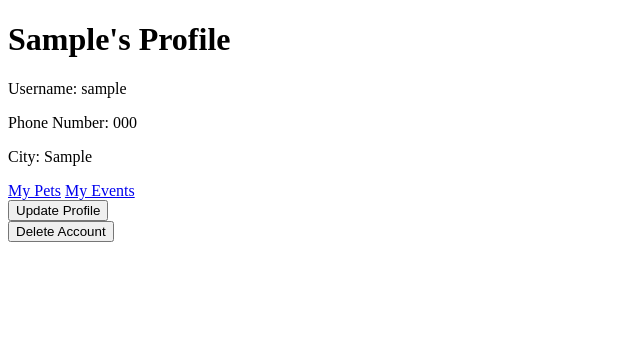
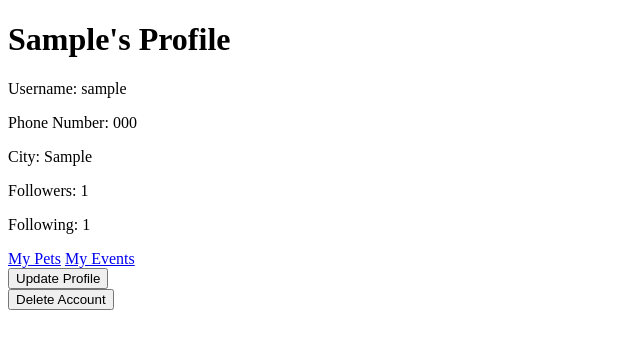
Before and after one commit to abeer-rozba/furreal-friends, a Django app: page /owners/1 in a window 1280 px wide. Shown: the part 26-375 px from the top of the page, without its empty margins (0-640 px from the left). Run offline with Django 5.2, Linux system fonts and the light colour scheme; tables that the repository leaves empty hold one stand-in row (values such as "Sample post").

```diff
--- a/main_app/templates/owners/owner-details.html
+++ b/main_app/templates/owners/owner-details.html
@@ -5,6 +5,9 @@
   <p>Username: {{owner.user.username}}</p>
   <p>Phone Number: {{owner.phone_number}}</p>
   <p>City: {{owner.city}}</p>
+  <p>Followers: {{owner.followers.count}}</p>
+  <p>Following: {{owner.following.count}}</p>
+
   <a href="/my-pets/">My Pets</a>
   <a href="/events/my-events/">My Events</a>
   <form action="/owners/{{owner.id}}/update" method="POST">
```
